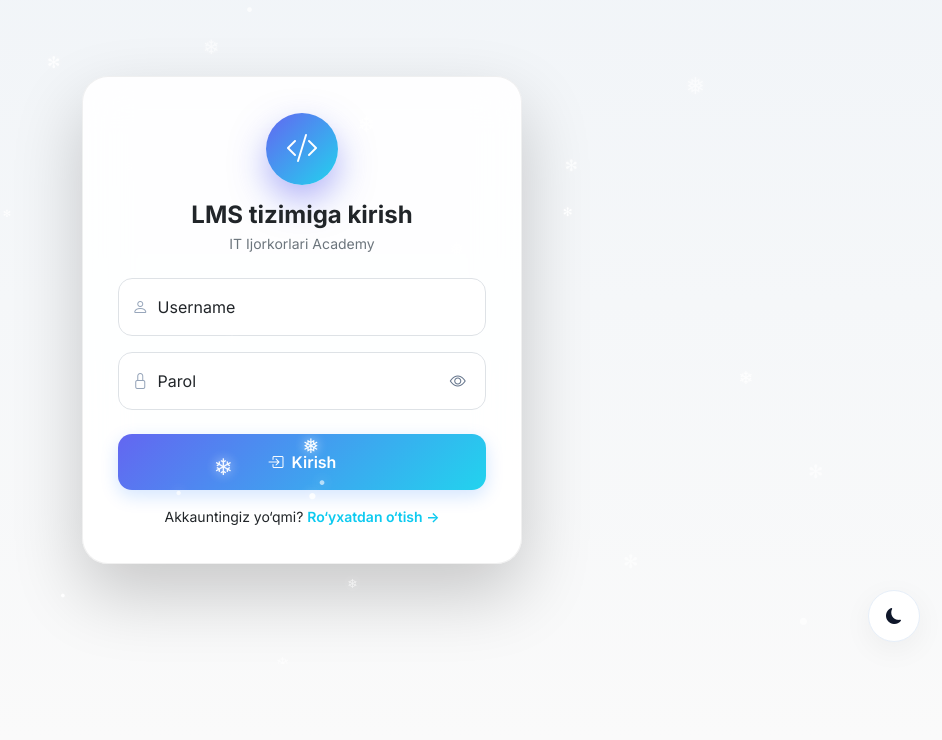
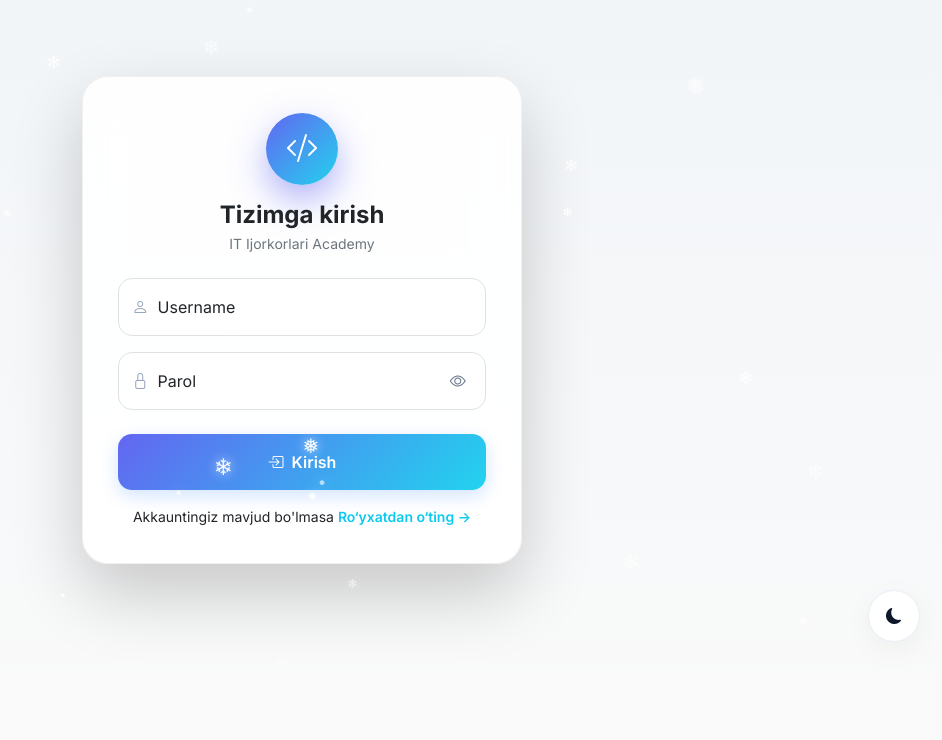
Before and after one commit to Xusanbek0039/learning-managment-sistem-django, a Django app: page /login/ in a window 1280 px wide. Shown: the part 136-876 px from the top of the page, without its empty margins (338-1280 px from the left). Run offline with Django 5.2, Linux system fonts and the light colour scheme; data comes from the database, SQL or seed files in the repository.

Commit message:
Update login.html

```diff
--- a/accounts/templates/accounts/login.html
+++ b/accounts/templates/accounts/login.html
@@ -21,7 +21,7 @@
     <div class="auth-logo mb-3 mx-auto">
       <i class="bi bi-code-slash"></i>
     </div>
-    <h4 class="fw-bold mb-1">LMS tizimiga kirish</h4>
+    <h4 class="fw-bold mb-1">Tizimga kirish</h4>
     <p class="text-secondary small mb-0">IT Ijorkorlari Academy</p>
   </div>
 
@@ -73,9 +73,9 @@
   </form>
 
   <div class="text-center small mt-3">
-    Akkauntingiz yo‘qmi?
+    Akkauntingiz mavjud bo'lmasa
     <a href="{% url 'register' %}" class="text-info fw-semibold text-decoration-none">
-      Ro‘yxatdan o‘tish →
+      Ro‘yxatdan o‘ting →
     </a>
   </div>
 
@@ -122,7 +122,7 @@ document.addEventListener("DOMContentLoaded",()=>{
   {% endif %}
 
   {% if form.password.errors %}
-      showToast("Parol noto‘g‘ri kiritildi");
+      showToast("Parol noto‘g‘ri kiritildi!");
       document.getElementById("{{ form.password.id_for_label }}").classList.add("is-invalid");
   {% endif %}
 
```
